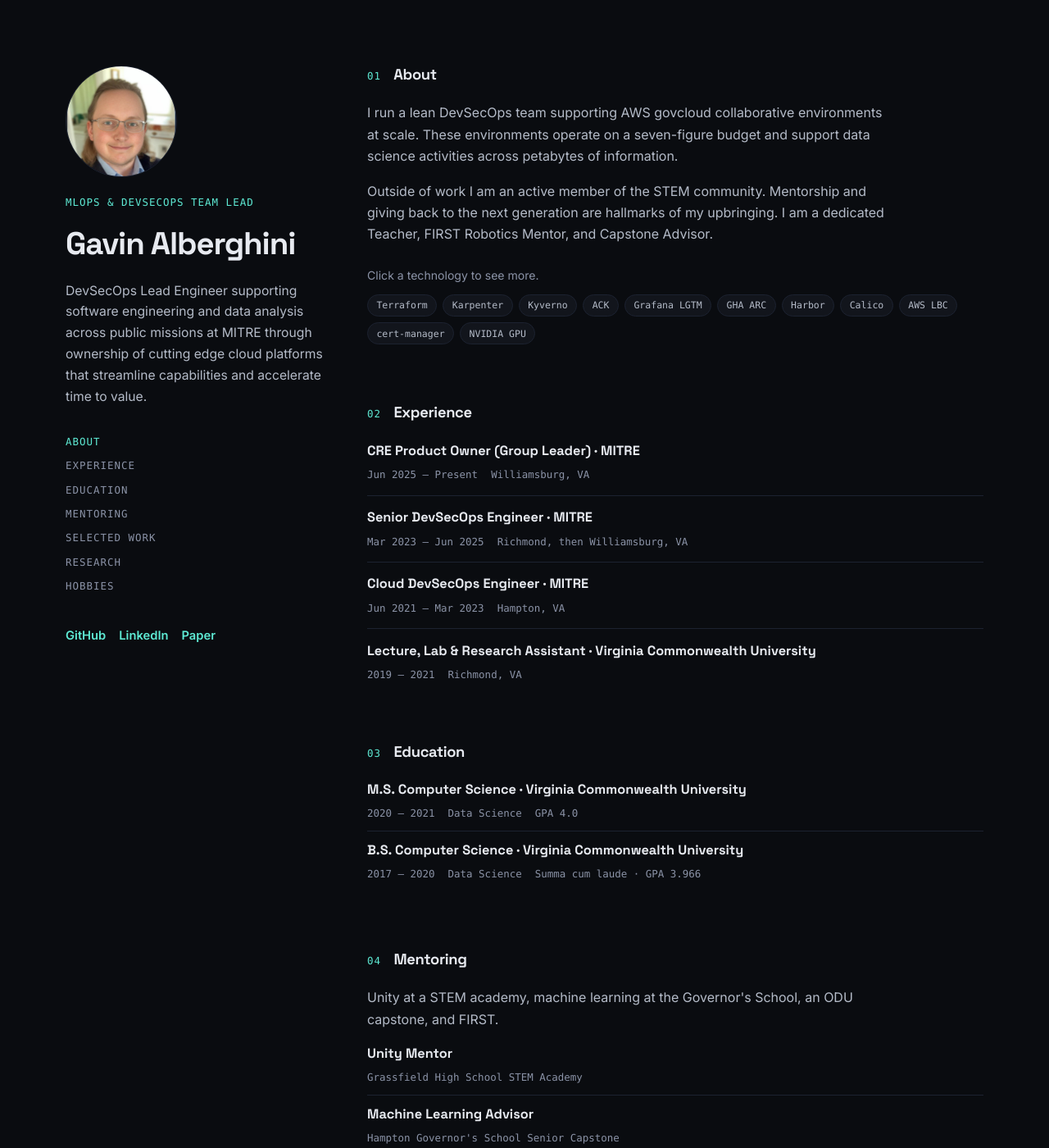
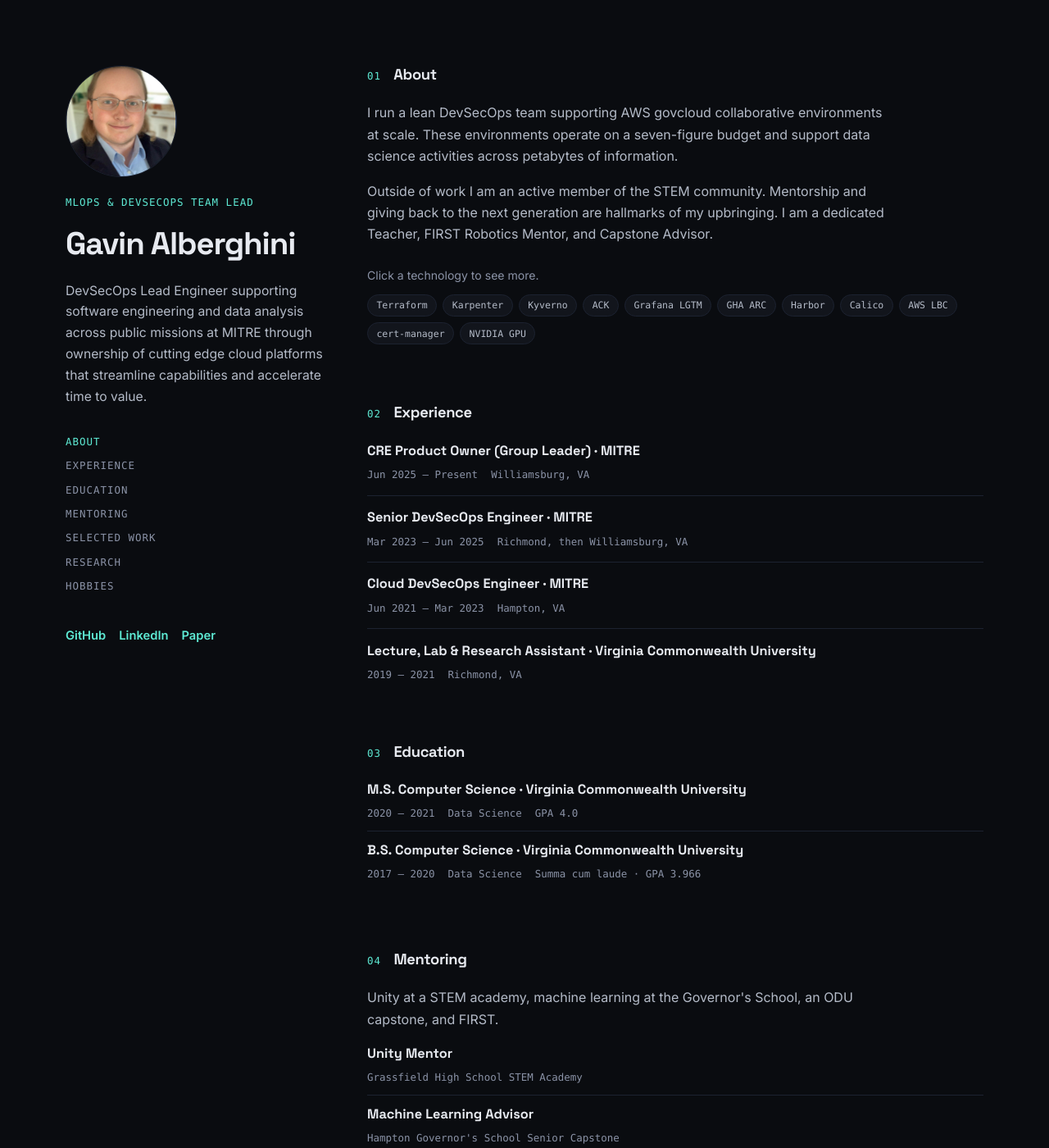
Before and after one commit to gavinjalberghini/alberghini, a Jekyll site: the page built from index.html, in a window 1280 px wide and 1400 px high. Shown: the whole window at 82% size. Built offline with Jekyll 4.4.1, drawn with Linux system fonts in a browser that asks for light colours.

Commit message:
Ease the portrait crop back halfway.
Co-authored-by: Cursor <cursoragent@cursor.com>

```diff
--- a/_sass/main.scss
+++ b/_sass/main.scss
@@ -155,7 +155,7 @@ p {
   height: 8.5rem;
   margin: 0 0 1.3rem;
   object-fit: cover;
-  object-position: center top;
+  object-position: center 8%;
   border-radius: 50%;
   border: 1px solid var(--border);
 }
```
Also changed, not shown: assets/images/portrait.jpg.
